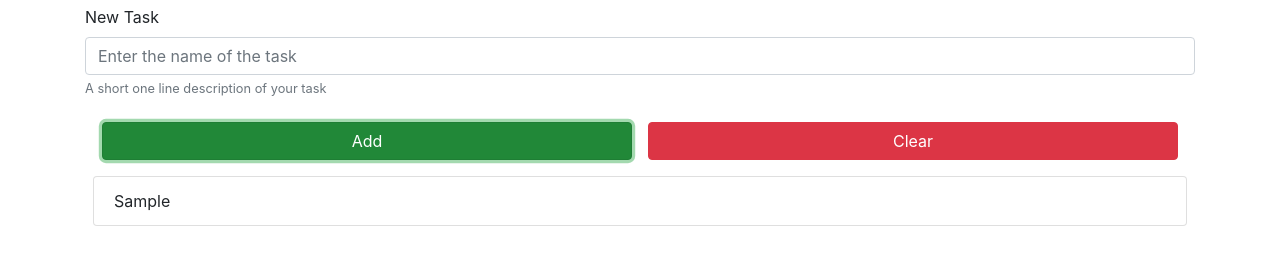
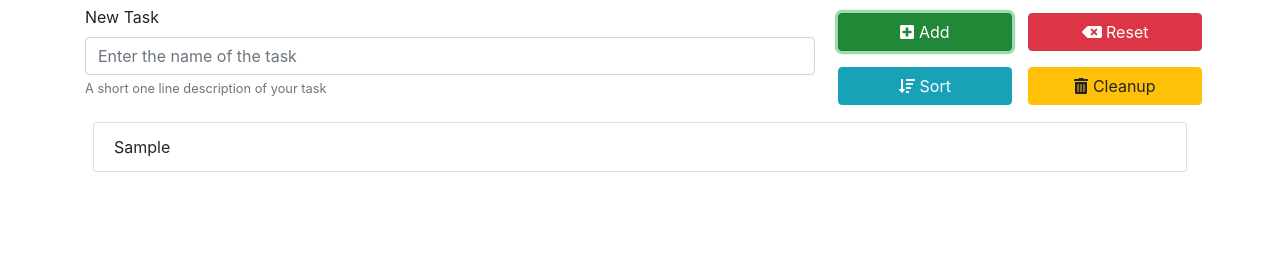
Before and after one commit to tanujkher/Todo-List, a plain HTML site: page index.html in a window 1280 px wide. Both pictures are taken after typing "Sample" into the empty fields and a click on the button "Add". Shown: the part 51-316 px from the top of the page. Drawn offline with nearby package versions, Linux system fonts and the light colour scheme.

Commit message:
Added better UI and renamed clear to reset

```diff
--- a/index.html
+++ b/index.html
@@ -9,6 +9,7 @@
     <script src="https://code.jquery.com/jquery-3.4.1.slim.min.js" integrity="sha384-J6qa4849blE2+poT4WnyKhv5vZF5SrPo0iEjwBvKU7imGFAV0wwj1yYfoRSJoZ+n" crossorigin="anonymous"></script>
     <script src="https://cdn.jsdelivr.net/npm/popper.js@1.16.0/dist/umd/popper.min.js" integrity="sha384-Q6E9RHvbIyZFJoft+2mJbHaEWldlvI9IOYy5n3zV9zzTtmI3UksdQRVvoxMfooAo" crossorigin="anonymous"></script>
     <script src="https://stackpath.bootstrapcdn.com/bootstrap/4.4.1/js/bootstrap.min.js" integrity="sha384-wfSDF2E50Y2D1uUdj0O3uMBJnjuUD4Ih7YwaYd1iqfktj0Uod8GCExl3Og8ifwB6" crossorigin="anonymous"></script>
+    <script src="https://cdnjs.cloudflare.com/ajax/libs/font-awesome/5.12.0/js/all.js"></script>
     <!-- Can use defer also but it doesn't work on old browsers -->
     <script src="script.js"></script>
     <link rel="stylesheet" href="style.css">
@@ -18,21 +19,35 @@
     <div class="container">
         <h1 align="center">Todo List</h1>
         <div class="row">
-            <div class="col">
+            <div class="col-md-8">
                 <div class="form-group">
                     <label for="inpNewTask">New Task</label>
                     <input type="text" class="form-control" id="inpNewTask" aria-describedby="newTaskHelp" placeholder="Enter the name of the task">
                     <small id="newTaskHelp" class="form-text text-muted">A short one line description of your task</small>
                 </div>
             </div>
+
+            <!-- Buttons -->
+
+            <div class="col-md-4">
+                <div class="row">
+                    <button class="btn btn-success col m-2" id="btnAdd">
+                        <i class="fas fa-plus-square"></i> Add
+                    </button>
+                    <button class="btn btn-danger col m-2" id="btnReset">
+                        <i class="fas fa-backspace"></i> Reset
+                    </button>
+                </div>
+                <div class="row">
+                    <button class="btn btn-info col m-2" id="btnSort">
+                        <i class="fas fa-sort-amount-down"></i> Sort
+                    </button>
+                    <button class="btn btn-warning col m-2" id="btnCleanup">
+                        <i class="fas fa-trash-alt"></i> Cleanup
+                    </button>
+                </div>
+            </div>
         </div>
-
-        <!-- Buttons -->
-        <div class="row px-4">
-            <button class="btn btn-success col m-2" id="btnAdd">Add</button>
-            <button class="btn btn-danger col m-2" id="btnClear">Clear</button>
-        </div>
-
         <!-- Task List -->
         <ul class="row list-group m-2" id="ulTasks"></ul>
     </div>
--- a/script.js
+++ b/script.js
@@ -1,27 +1,49 @@
 $(() => {
     let btnAdd = $('#btnAdd')
-    let btnClear = $('#btnClear')
+    let btnReset = $('#btnReset')
     let ulTasks = $('#ulTasks')
     let inpNewTask = $('#inpNewTask')
 
-    // Add functionality
+    //Add Item
 
-    btnAdd.click(() => {
+    function addItem(){
         // ulTasks.append($('<li>').text(inpNewTask.val()).attr('class', 'list-group-item'))
         let listItem = $('<li>', {
             'class' : 'list-group-item',
             text : inpNewTask.val()
         })
+
+        // Strike through
+
         listItem.click(() => {
             listItem.toggleClass('done')
         })
+
         ulTasks.append(listItem)
+        inpNewTask.val('')
+    }
+
+    // Add functionality
+
+    btnAdd.click(addItem)
+
+    // Reset functionality
+
+    btnReset.click(() => {
         inpNewTask.val('')
     })
 
-    // Clear functionality
+    // Enter Key
 
-    btnClear.click(() => {
-        inpNewTask.val('')
+    inpNewTask.keyup((event) => {
+        if(event.keyCode == '13'){
+            addItem()
+        }
     })
+
+    // inpNewTask.keypress((event) => {
+    //     if(event.which == 13){
+    //         addItem()
+    //     }
+    // })
 })
```
